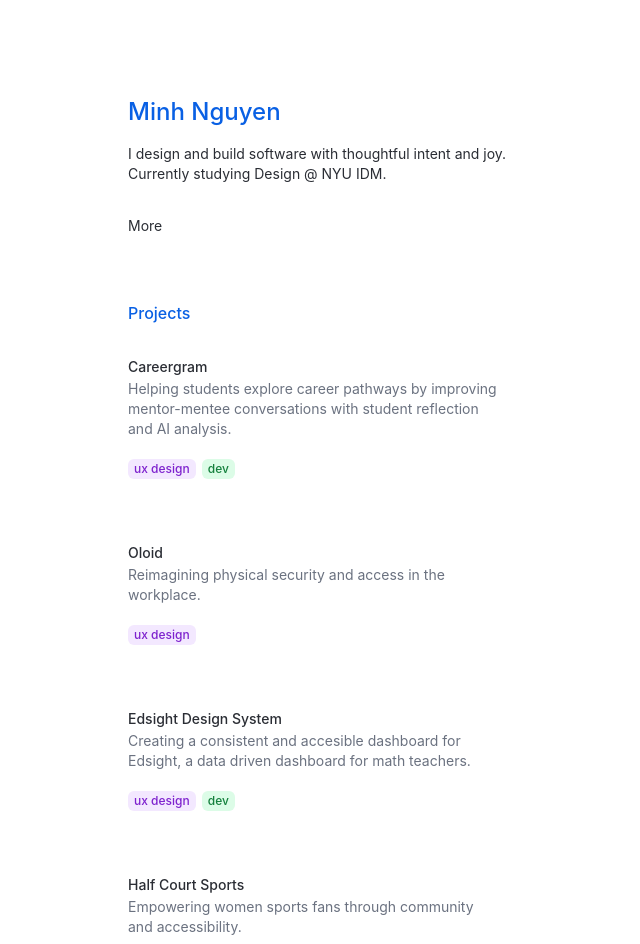
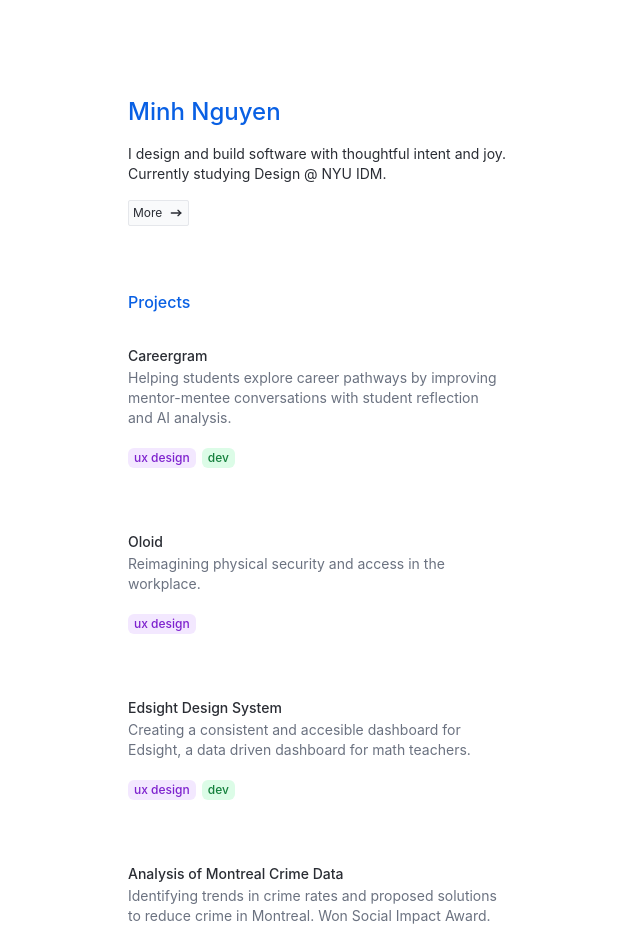
Before and after one commit to minhtnguy/minhtnguy.github.io, a Next.js app: page / in a window 1280 px wide. Shown: the top 944 px of the page, without its empty margins (0-640 px from the left). Built offline with nearby package versions, Linux system fonts and the light colour scheme.

Commit message:
feat: added new project

```diff
--- a/app/about/page.js
+++ b/app/about/page.js
@@ -8,7 +8,7 @@
 export default function About() {
 	// [#FAFCFF]
 	return (
-		<main className="md:my-24 md:ml-32 my-12 md:w-1/3 mx-8">
+		<main className="md:my-16 md:ml-32 my-8 md:w-1/3 mx-8">
 			<h1 className="font-medium text-2xl text-primary-blue pb-10">
 				Hello, I&apos;m Minh!
 			</h1>
@@ -28,28 +28,28 @@
 				<div className="space-x-8 py-10 text-primary-black">
 					<Link
 						href="mailto:mtnguy16@uci.edu"
-						className="hover:underline underline-offset-4 decoration-2 decoration-primary-blue hover:text-primary-blue"
+						className="underline underline-offset-4 decoration-2 hover:decoration-primary-blue hover:text-primary-blue"
 					>
 						Email
 					</Link>
 					<Link
 						href="https://drive.google.com/file/d/1zU6MCCT1QnxStQ38AiWTHrVmkVfA7o7u/view?usp=sharing"
 						target="_blank"
-						className="hover:underline underline-offset-4 decoration-2 decoration-primary-blue hover:text-primary-blue"
+						className="underline underline-offset-4 decoration-2 hover:decoration-primary-blue hover:text-primary-blue"
 					>
 						Resume
 					</Link>
 					<Link
 						href="https://www.linkedin.com/in/minhtnguy/"
 						target="_blank"
-						className="hover:underline underline-offset-4 decoration-2 decoration-primary-blue hover:text-primary-blue"
+						className="underline underline-offset-4 decoration-2 hover:decoration-primary-blue hover:text-primary-blue"
 					>
 						Linkedin
 					</Link>
 					<Link
 						href="https://read.cv/minhnguyen"
 						target="_blank"
-						className="hover:underline underline-offset-4 decoration-2 decoration-primary-blue hover:text-primary-blue"
+						className="underline underline-offset-4 decoration-2 hover:decoration-primary-blue hover:text-primary-blue"
 					>
 						CV
 					</Link>
--- /dev/null
+++ b/app/components/More.js
@@ -0,0 +1,30 @@
+import Link from "next/link";
+
+export default function More() {
+	return (
+		<Link
+			href="/about"
+			target=""
+			className="text-primary-black text-xs hover:text-primary-blue rounded-sm bg-gray-50 space-x-1.5 p-1 hover:border-primary-blue border hover:bg-blue-50 flex items-center inline-flex"
+		>
+			<p>More</p>
+			<svg
+				xmlns="http://www.w3.org/2000/svg"
+				width="16"
+				height="16"
+				viewBox="0 0 24 24"
+				fill="none"
+				stroke="currentColor"
+				stroke-width="2"
+				stroke-linecap="round"
+				stroke-linejoin="round"
+				class="icon icon-tabler icons-tabler-outline icon-tabler-arrow-narrow-right"
+			>
+				<path stroke="none" d="M0 0h24v24H0z" fill="none" />
+				<path d="M5 12l14 0" />
+				<path d="M15 16l4 -4" />
+				<path d="M15 8l4 4" />
+			</svg>
+		</Link>
+	);
+}
--- a/app/data/projects.js
+++ b/app/data/projects.js
@@ -43,6 +43,16 @@
 			target: "_blank",
 		},
 		{
+			title: "Analysis of Montreal Crime Data",
+			tags: ["dev", "data analysis"],
+			description:
+				"Identifying trends in crime rates and proposed solutions to reduce crime in Montreal. Won Social Impact Award.",
+			img: "/images/datathon/map-plot.png",
+			alt: "Careergram home page",
+			href: "https://devpost.com/software/montrealidays",
+			target: "_blank",
+		},
+		{
 			title: "Half Court Sports",
 			subtitle: "Personal Project",
 			tags: ["ux design"],
--- a/app/page.js
+++ b/app/page.js
@@ -6,6 +6,7 @@
 import { LongCard, ShortCard } from "./components/Card";
 import ProjectCard from "./components/ProjectCard";
 import ProjectPreview from "./components/ProjectPreview";
+import More from "./components/More";
 import { cn } from "@/utils/cn";
 import React, { use } from "react";
 import { motion } from "framer-motion";
@@ -27,13 +28,14 @@
 							I design and build software with thoughtful intent and joy.
 							Currently studying Design @ NYU IDM.
 						</p>
-						<Link
+						<More />
+						{/* <Link
 							href="/about"
 							target=""
 							className="text-primary-black text-sm hover:text-primary-blue hover:underline underline-offset-4 decoration-2 decoration-primary-blue pt-4 inline-block"
 						>
 							<p>More</p>
-						</Link>
+						</Link> */}
 					</div>
 					<div className="mt-16">
 						<h2 className="font-medium text-primary-blue">Projects</h2>
```
Also changed, not shown: public/images/datathon/map-plot.png (added).
